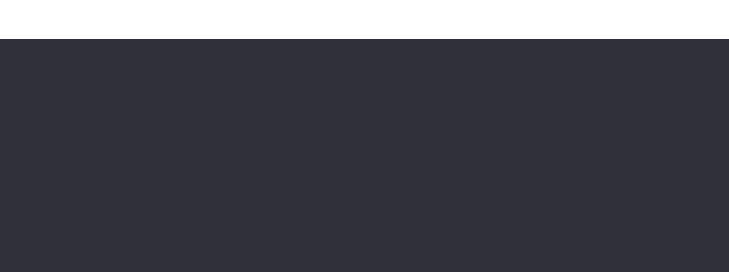
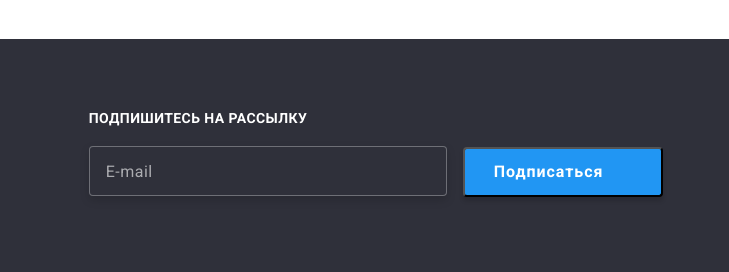
Before and after one commit to Stasxxx/goit-markup-hw-06, a plain HTML site: page index.html in a window 1280 px wide. Shown: the part 2638-2910 px from the top of the page, 551-1280 px from the left. Drawn offline with nearby package versions, Linux system fonts and the light colour scheme.

Commit message:
subscrybe & form

```diff
--- a/css/styles.css
+++ b/css/styles.css
@@ -556,6 +556,58 @@ margin-right: 10px;
 .join-icon {
   fill: #fff;
 }
+/* -------------Подписаться------------- */
+.subscribe {
+  margin-left: 93px;
+}
+
+.subscrybe-title {
+  font-weight: 700;
+  font-size: 14px;
+  line-height: 16px;
+  letter-spacing: 0.03em;
+  text-transform: uppercase;
+  color: #FFFFFF;
+  display: block;
+  margin-bottom: 20px;
+
+}
+
+.subscrybe-input {
+  width: 358px;
+  height: 50px;
+  border: 1px solid rgba(255, 255, 255, 0.3);
+  box-sizing: border-box;
+  filter: drop-shadow(0px 4px 4px rgba(0, 0, 0, 0.15));
+  border-radius: 4px;
+  background-color: #2F303A;
+  padding-left: 16px;
+  margin-right: 12px;
+}
+
+.subscrybe-input::placeholder {
+  font-size: 16px;
+  letter-spacing: 0.03em;
+  color: rgba(255, 255, 255, 0.6);
+}
+
+.subscribe-submit {
+  width: 200px;
+  height: 50px;
+  font-weight: 700;
+  font-size: 16px;
+  line-height: 1.88px;
+  text-align: left;
+  letter-spacing: 0.06em;
+  color: #FFFFFF;
+  padding-left: 29px;
+
+  background: var(--accent-color);
+  box-shadow: 0px 4px 4px rgba(0, 0, 0, 0.15);
+  border-radius: 4px;
+  cursor: pointer;
+}
+
 /* -------------Портфолио--------------- */
 .main-project {
   padding-top: 94px;
@@ -736,3 +788,5 @@ margin-right: 10px;
   pointer-events: none;
   visibility: hidden;
 }
+
+/* ----------Форма пользователя------------- */
--- a/index.html
+++ b/index.html
@@ -378,6 +378,11 @@
                         </li>
                     </ul>
                 </div>
+                <div class="subscribe">
+                    <label for="" class="subscrybe-title">Подпишитесь на рассылку</label>
+                    <input type="email" id="subscrybe-title" class="subscrybe-input" placeholder="E-mail">
+                    <button type="submit" class="subscribe-submit">Подписаться</button>
+                </div>
             </div>
         </footer>
         <div class="backdrop is-hidden" data-modal>
@@ -387,6 +392,24 @@
                         <use href="./images/symbol-defs.svg#icon-close"></use>
                     </svg>
                 </button>
+                <p class="modal-title">Оставьте свои данные, мы вам перезвоним</p>
+                <form class="user-form">
+                    <label for="user-name">Имя</label>
+                    <input type="text" class="user-name" id="user-name">
+                    <label for="user-tel">Телефон</label>
+                    <input type="tel" class="user-tel" id="user-tel">
+                    <label for="user-email">Почта</label>
+                    <input type="email" class="user-email" id="user-email">
+                    <label for="user-feedback">Комментарий</label>
+                    <textarea name="" id="user-feedback" class="user-feedback" placeholder="Введите текст"></textarea>
+                    <input type="checkbox" class="user-mail" id="user-agreement">
+                    <label for="user-agreement">
+                        Соглашаюсь с рассылкой и принимаю
+                        <a>Условия договора</a>
+                    </label>
+
+                    <button class="submit" type="submit">Отправить</button>
+                </form>
             </div>
         </div>
         <script src="./js/modal.js"></script>
```
